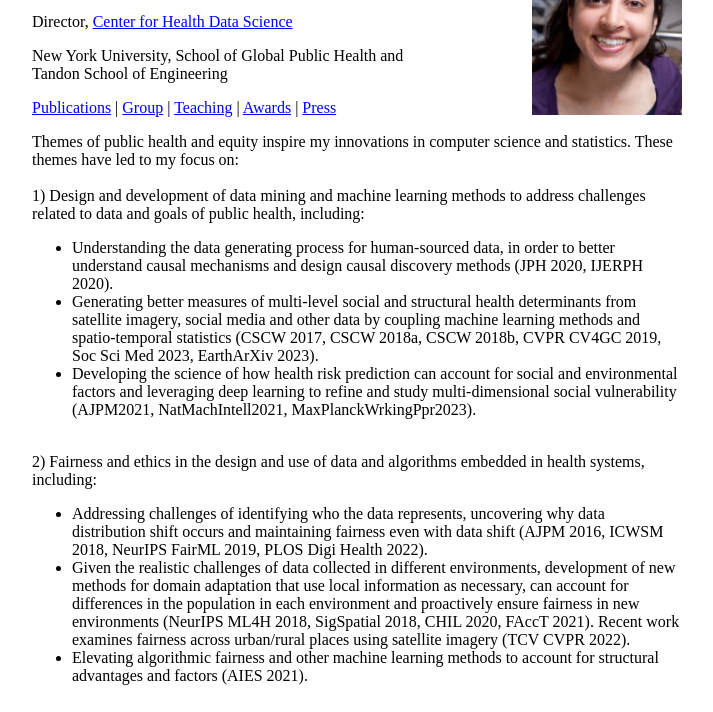
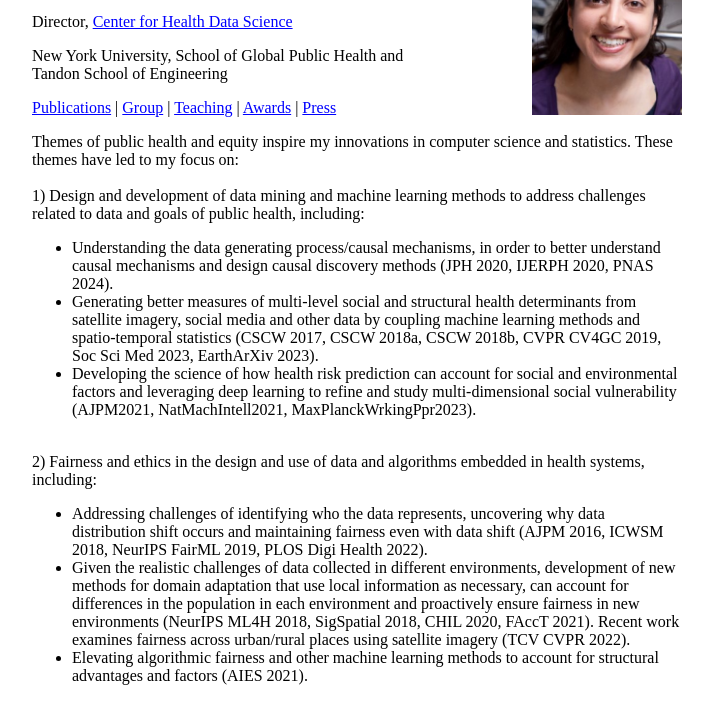
Before and after one commit to rumichunara/rumichunara.github.io, a plain HTML site: page index.html in a window 1280 px wide. Shown: the part 88-800 px from the top of the page, without its empty margins (283-996 px from the left). Drawn offline with Linux system fonts and the light colour scheme.

Commit message:
text updates

```diff
--- a/index.html
+++ b/index.html
@@ -29,8 +29,7 @@ Themes of public health and equity inspire my innovations in computer science an
 <br><br>
 1) Design and development of data mining and machine learning methods to address challenges related to data and goals of public health, including:
 <ul>
-<li>Understanding the data generating process for human-sourced data, in order to better understand causal mechanisms and design causal discovery methods (JPH 2020, IJERPH 2020).</li>
-
+<li>Understanding the data generating process/causal mechanisms, in order to better understand causal mechanisms and design causal discovery methods (JPH 2020, IJERPH 2020, PNAS 2024).</li>
 <li>Generating better measures of multi-level social and structural health determinants from satellite imagery, social media and other data by coupling machine learning methods and spatio-temporal statistics (CSCW 2017, CSCW 2018a, CSCW 2018b, CVPR CV4GC 2019, Soc Sci Med 2023, EarthArXiv 2023).</li>
 
 <li>Developing the science of how health risk prediction can account for social and environmental factors and leveraging deep learning to refine and study multi-dimensional social vulnerability (AJPM2021, NatMachIntell2021, MaxPlanckWrkingPpr2023).</li>
@@ -50,6 +49,8 @@ Please see my <a href=https://scholar.google.com/citations?user=7NhhkR8AAAAJ&hl=
 
 <br><br>
 *Updates*<br>
+*My recent OpEd in The Chronicle of Higher Education on how Scholars need to work together across disciplines to shape more-ethical AI systems. <a href = "https://www.chronicle.com/article/flaws-in-ai-are-deciding-your-future-heres-how-to-fix-them">Flaws in AI Are Deciding Your Future. Here's How to Fix Them</a>
+*See our new paper in PNAS on how <a href = "https://www.pnas.org/doi/10.1073/pnas.2402387121">Utilizing big data without domain knowledge impacts public health decision-making</a>
 *We are launching a new Center for Health Data Science at NYU. Stay tuned for more!
 <br>
 *I gave a lecture as part of the Suessmilch Lecture series at the Max Planck Institute for Demographic Research on <a href = "https://www.demogr.mpg.de/en/news_events_6123/calendar_1921/using_data_to_advance_the_science_of_health_disparities_9766">"Using Data to Advance the Science of Health Disparities".</a>  Gave a <a href = "https://globalhealth.usc.edu/iigh-event/using-data-to-advance-the-science-of-health-disparities-a-global-multi-level-perspective/">similar talk </a>at the USC Institute on Inequalities in Global Health </a>
```
Also changed, not shown: 1 other file.
